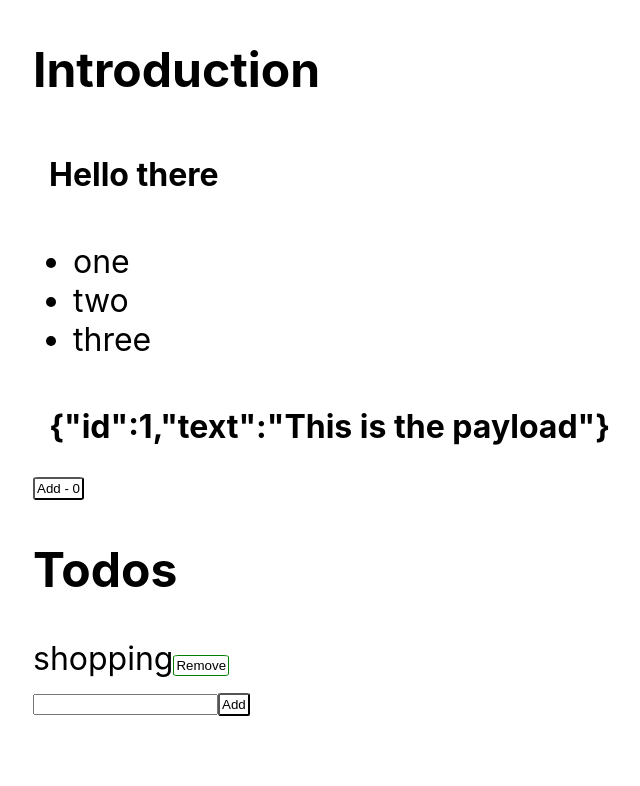
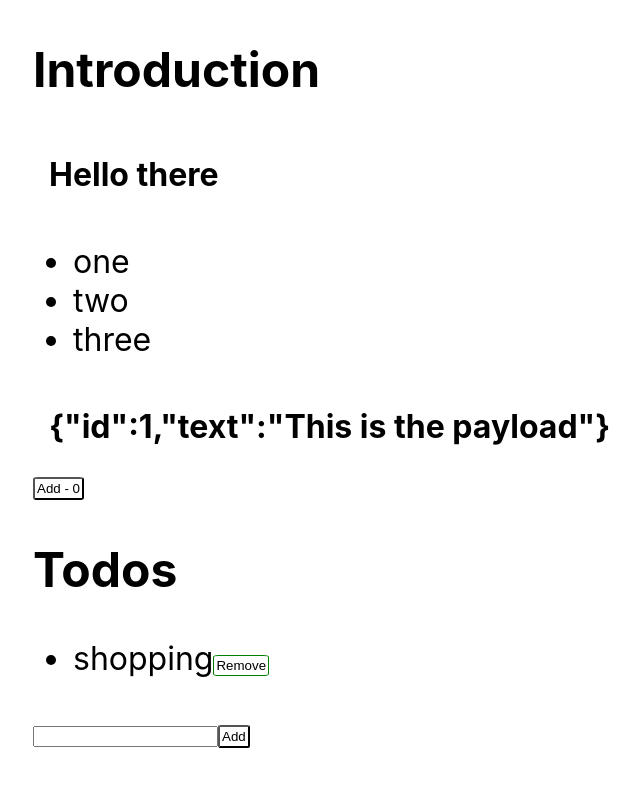
Before and after one commit to hbzhou/react-app-ts, a React (Create React App) app: page / in a window 1280 px wide. Shown: the top 786 px of the page, without its empty margins (207-847 px from the left). Built offline with nearby package versions, Linux system fonts and the light colour scheme.

Commit message:
feat: NO BS TS #24 generic component

```diff
--- a/src/App.tsx
+++ b/src/App.tsx
@@ -1,11 +1,12 @@
-import React, { useCallback, useEffect, useReducer, useRef, useState } from "react";
+import { useCallback, useEffect, useRef, useState } from "react";
+import "./App.css";
+import Box from "./components/Box";
+import Button from "./components/Button";
 import Heading from "./components/Heading";
-import Box from "./components/Box";
+import Incrementor from "./components/Incrementor";
 import List from "./components/List";
-import "./App.css";
-import Incrementor from "./components/Incrementor";
+import UL from "./components/UL";
 import { useNumber } from "./hooks/useNumber.hook";
-import Button from "./components/Button";
 import { useTodos } from "./hooks/useTodos.hook";
 
 function App() {
@@ -40,16 +41,19 @@ function App() {
       <Box>{JSON.stringify(payload)}</Box>
       <Incrementor value={value} setValue={setValue} />
       <Heading title='Todos' />
-      {todos.map((todo) => {
+      <UL
+        items={todos}
+        render={(todo) => {
           return (
-          <div key={todo.id}>
+            <>
               {todo.text}
               <Button style={{ border: "1px solid green" }} onClick={() => removeTodo(todo.id)}>
                 Remove
               </Button>
-          </div>
+            </>
           );
-      })}
+        }}
+      />
       <div>
         <input type='text' ref={newTodoRef} />
         <Button onClick={onAddTodo}>Add</Button>
--- /dev/null
+++ b/src/components/UL.tsx
@@ -0,0 +1,13 @@
+import React from "react";
+
+function UL<T>({ items, render }: { items: T[]; render: (item: T) => React.ReactNode }) {
+  return (
+    <ul>
+      {items.map((item, index) => {
+        return <li key={index}>{render(item)}</li>;
+      })}
+    </ul>
+  );
+}
+
+export default UL;
```
Lines whose indentation alone changed are shown as unchanged.
